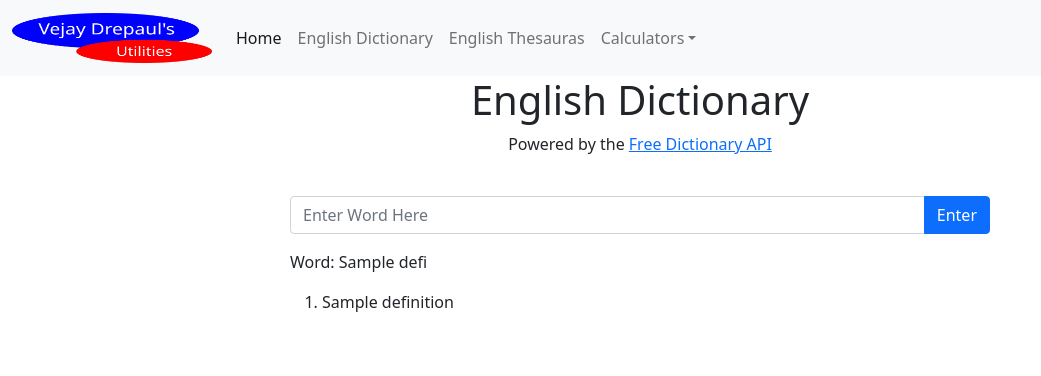
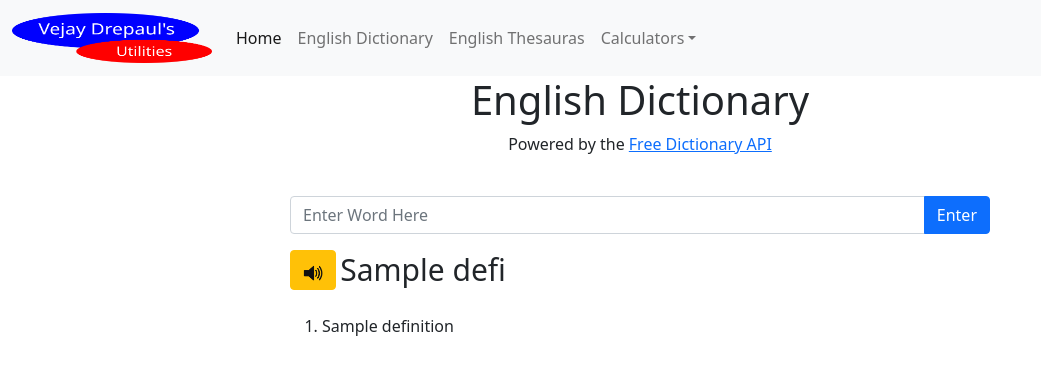
Before and after one commit to VejayDrepaul/Utilities-Website, a Flask app: template templates/dictionary.html in a window 1280 px wide. Shown: the top 376 px of the page, without its empty margins (0-1041 px from the left). Run offline with Flask 2, Linux system fonts and the light colour scheme; the template is opened without the code that fills it: most values are stand-ins (such as "Sample title", 1, 10 or a date in 2020).

Commit message:
Getting audio working for dictionary

```diff
--- a/static/styles/dictionary-style.css
+++ b/static/styles/dictionary-style.css
@@ -3,3 +3,18 @@
     height: 100px;
     margin: 0 auto;
 }
+
+.word-sound p{
+    display: inline;
+    vertical-align: top;
+    font-size: 30px;
+    line-height: 40px;
+}
+
+.word-sound button{
+    height: 40px;
+    display: inline;
+    vertical-align: top;
+    font-size: 16px;
+    line-height: 28px;
+}
--- a/templates/base.html
+++ b/templates/base.html
@@ -5,13 +5,13 @@
       <meta http-equiv="X-UA-Compatible" content="IE=edge">
       <meta name="viewport" content="width=device-width, initial-scale=1.0">
     <title>Utilities</title>
-    <link rel="shortcut icon" href="{{ url_for('static', filename='logo.png') }}">
+    <link rel="shortcut icon" href="{{ url_for('static', filename='img/logo.png') }}">
     <link href="https://cdn.jsdelivr.net/npm/bootstrap@5.1.0/dist/css/bootstrap.min.css" rel="stylesheet" integrity="sha384-KyZXEAg3QhqLMpG8r+8fhAXLRk2vvoC2f3B09zVXn8CA5QIVfZOJ3BCsw2P0p/We" crossorigin="anonymous">
   </head>
   <body>
       <nav class="navbar navbar-expand-lg navbar-light bg-light">
         <div class="container-fluid">
-          <a class="navbar-brand" href="/"><img src="{{ url_for('static', filename='logo.png') }}" width="200" height="50" /></a>
+          <a class="navbar-brand" href="/"><img src="{{ url_for('static', filename='img/logo.png') }}" width="200" height="50" /></a>
           <button class="navbar-toggler" type="button" data-bs-toggle="collapse" data-bs-target="#navbarNavDropdown" aria-controls="navbarNavDropdown" aria-expanded="false" aria-label="Toggle navigation">
             <span class="navbar-toggler-icon"></span>
           </button>
--- a/templates/dictionary.html
+++ b/templates/dictionary.html
@@ -10,7 +10,11 @@
                 <input type="text" class="form-control" name="word" placeholder="Enter Word Here">
                 <button type="submit" value="submit" class="btn btn-primary" name="enter">Enter</button>
             </div>
-            <p>Word: {{defi}}</p>
+            <div class="word-sound">
+                <button class="btn btn-warning" type="sound" name="sound"><img src="{{ url_for('static', filename='img/speaker.png') }}" width="20" height="20"></button>
+                <p>{{defi}}</p>
+            </div>
+            <br>
             <ol>
                 <li>{{definition}}</li>
             </ol>
```
Also changed, not shown: static/img/logo.png (renamed from static/logo.png), static/img/speaker.png (added), static/img/speaker.svg (added).
